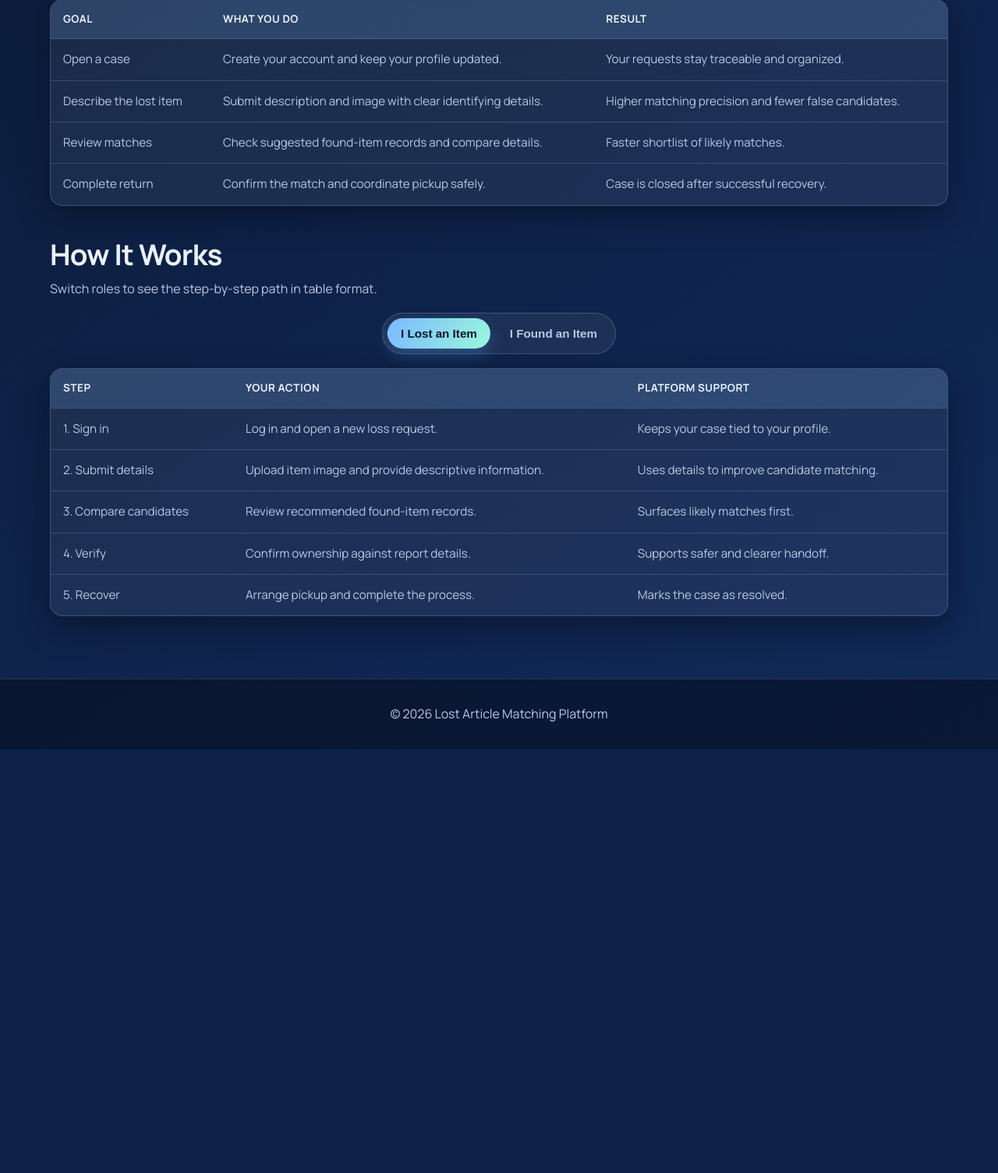
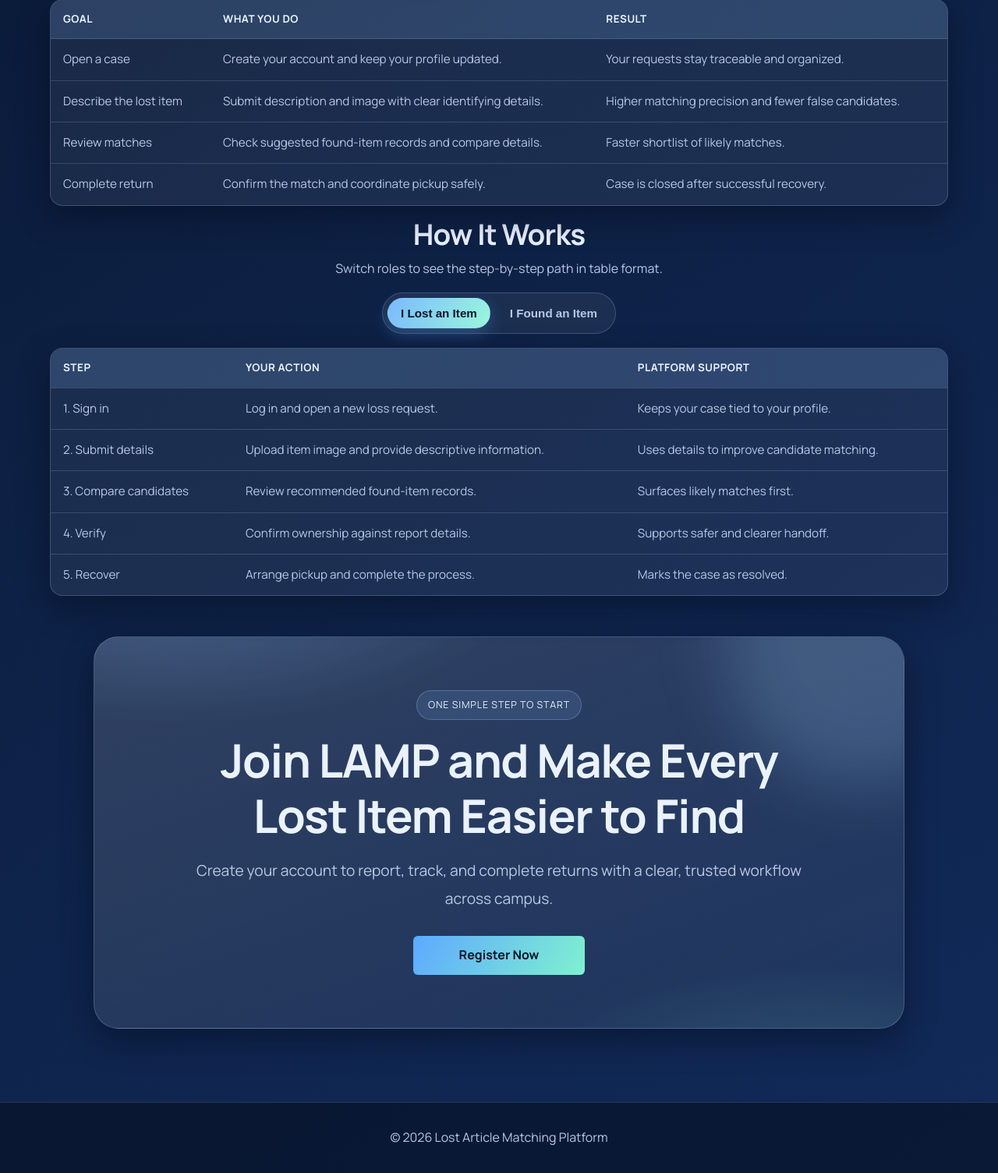
Before and after one commit to oxoxox-oxox/Lost-Article-Matching-Platform, a FastAPI app: page / in a window 1280 px wide. Shown: the part 973-2477 px from the top of the page at 78% size. Before the commit the page ends 1934 px from the top, so only its background shows below. Run offline with FastAPI, Linux system fonts and the light colour scheme.

Commit message:
feat: polish the pront page

```diff
--- a/static/css/style.css
+++ b/static/css/style.css
@@ -388,6 +388,87 @@ main {
     color: var(--text-muted);
 }
 
+.home-cta {
+    position: relative;
+    width: min(1040px, 100%);
+    margin: 52px auto 14px;
+    padding: 68px 44px;
+    text-align: center;
+    border: 1px solid var(--line-soft);
+    border-radius: 32px;
+    background:
+        radial-gradient(720px 300px at 10% -15%, rgba(142, 197, 255, 0.26), transparent 62%),
+        radial-gradient(620px 280px at 90% 120%, rgba(127, 241, 207, 0.2), transparent 65%),
+        linear-gradient(160deg, rgba(255, 255, 255, 0.14), rgba(255, 255, 255, 0.06));
+    box-shadow: var(--shadow-soft);
+    overflow: hidden;
+}
+
+.home-cta::before {
+    content: '';
+    position: absolute;
+    width: 360px;
+    height: 360px;
+    border-radius: 999px;
+    right: -130px;
+    top: -170px;
+    background: rgba(158, 207, 255, 0.2);
+    filter: blur(42px);
+    pointer-events: none;
+}
+
+.home-cta-shell {
+    position: relative;
+    z-index: 1;
+    max-width: 920px;
+    margin: 0 auto;
+    text-align: center;
+}
+
+.home-cta-kicker {
+    display: inline-block;
+    padding: 8px 14px;
+    margin-bottom: 16px;
+    border-radius: 999px;
+    border: 1px solid rgba(142, 197, 255, 0.32);
+    background: rgba(142, 197, 255, 0.12);
+    color: #e5f2ff;
+    font-size: 0.78rem;
+    letter-spacing: 0.07em;
+    text-transform: uppercase;
+}
+
+.home-cta h2 {
+    font-size: clamp(2.25rem, 4.8vw, 3.7rem);
+    line-height: 1.2;
+    margin-bottom: 18px;
+    letter-spacing: -0.02em;
+    max-width: 20ch;
+    margin-left: auto;
+    margin-right: auto;
+}
+
+.home-cta-lead {
+    max-width: 820px;
+    margin: 0 auto;
+    color: var(--text-muted);
+    font-size: 1.2rem;
+    line-height: 1.85;
+}
+
+.home-cta-actions {
+    margin-top: 30px;
+    display: flex;
+    justify-content: center;
+}
+
+.home-cta-primary {
+    min-width: 220px;
+    padding: 16px 34px;
+    font-size: 1.15rem;
+    border-radius: 999px;
+}
+
 /* Card Styles */
 .card {
     background: rgba(255, 255, 255, 0.09);
@@ -623,6 +704,30 @@ footer {
         padding: 34px 18px;
     }
 
+    .home-cta {
+        margin-top: 36px;
+        padding: 42px 18px;
+        border-radius: 22px;
+    }
+
+    .home-cta-kicker {
+        margin-bottom: 12px;
+    }
+
+    .home-cta h2 {
+        max-width: 100%;
+    }
+
+    .home-cta-lead {
+        font-size: 1.06rem;
+        line-height: 1.75;
+    }
+
+    .home-cta-primary {
+        width: 100%;
+        max-width: 280px;
+    }
+
     .hero-metrics {
         grid-template-columns: 1fr;
     }
--- a/templates/index.html
+++ b/templates/index.html
@@ -6,7 +6,7 @@
     <meta name="viewport" content="width=device-width, initial-scale=1.0">
     <title>{% block title %}Lamp{% endblock %}</title>
     <link rel="icon" href="/static/favicon.ico" type="image/x-icon">
-    <link rel="stylesheet" href="/static/css/style.css?v=1.0.1">
+    <link rel="stylesheet" href="/static/css/style.css?v=1.0.2">
     <style>
         .app-modal-overlay {
             position: fixed;
@@ -330,7 +330,7 @@
                 </div>
             </section>
 
-            <section class="section-head section-head-left">
+            <section class="section-head">
                 <h2>How It Works</h2>
                 <p>Switch roles to see the step-by-step path in table format.</p>
             </section>
@@ -430,6 +430,18 @@
                                 </tbody>
                             </table>
                         </div>
+                    </div>
+                </div>
+            </section>
+
+            <section class="home-cta" aria-label="Join call to action">
+                <div class="home-cta-shell">
+                    <p class="home-cta-kicker">One simple step to start</p>
+                    <h2>Join LAMP and Make Every Lost Item Easier to Find</h2>
+                    <p class="home-cta-lead">Create your account to report, track, and complete returns with a clear,
+                        trusted workflow across campus.</p>
+                    <div class="home-cta-actions">
+                        <a href="/account/register" class="btn btn-primary home-cta-primary">Register Now</a>
                     </div>
                 </div>
             </section>
```
Also changed, not shown: app/search/routes.py (+8 -2 lines), 1 other file.
